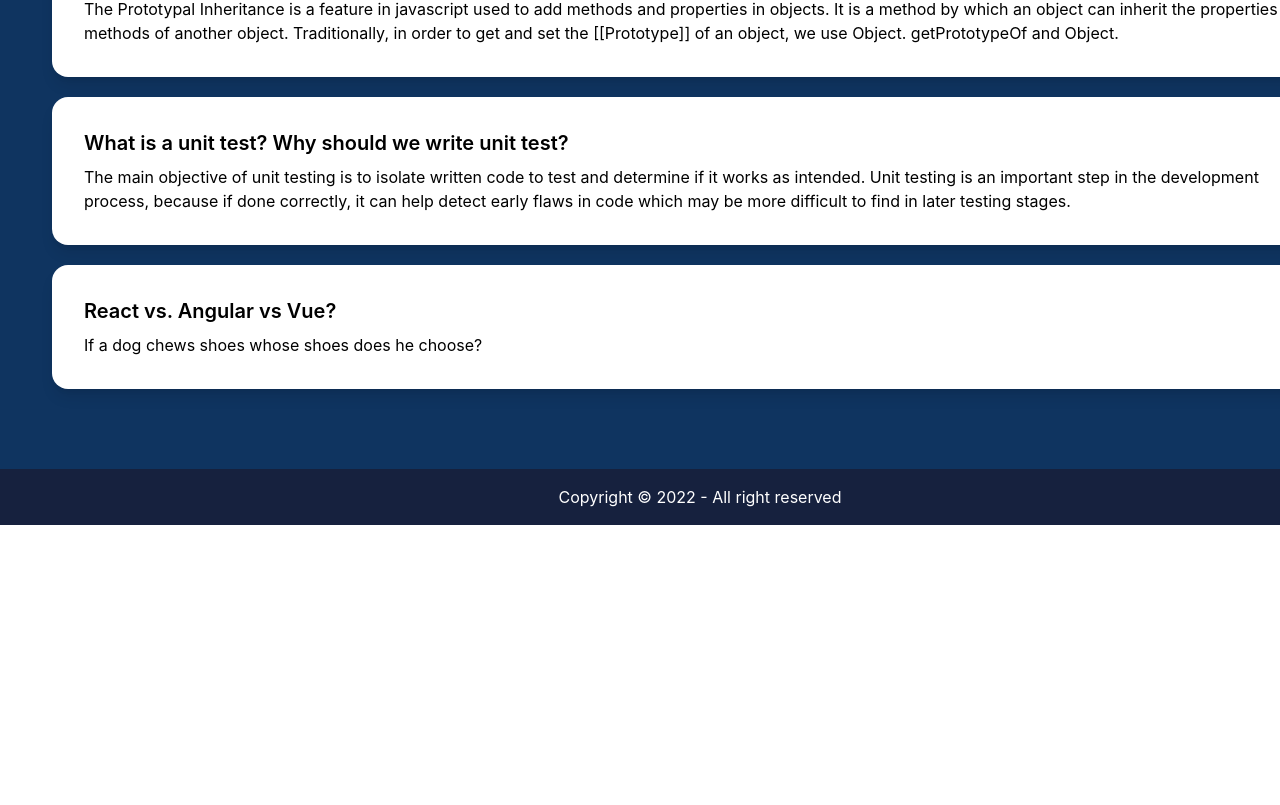
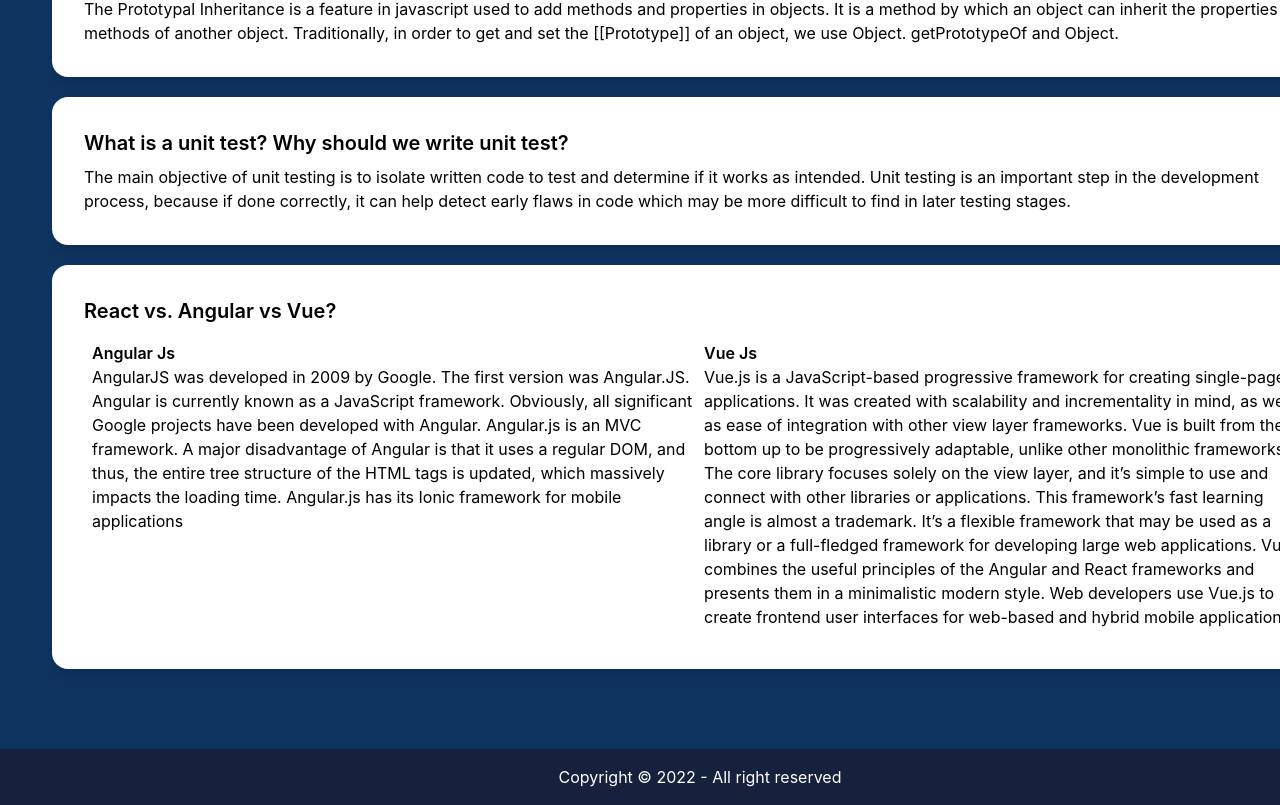
Before and after one commit to Taher027/resale-website-clint-side, a React (Create React App) app: page /blog in a window 1280 px wide. Shown: the part 1035-1840 px from the top of the page. Before the commit the page ends 1560 px from the top, so only its background shows below. Built offline with nearby package versions, Linux system fonts and the light colour scheme.

Commit message:
added blog

```diff
--- a/src/Pages/Blog/Blog.js
+++ b/src/Pages/Blog/Blog.js
@@ -56,9 +56,24 @@
                 </div>
             </div>
             <div className="card  bg-base-100 shadow-lg mb-5">
-                <div className="card-body">
+                <div className="card-body ">
                     <h2 className="card-title text-black">React vs. Angular vs Vue?</h2>
-                    <p className='text-black'>If a dog chews shoes whose shoes does he choose?</p>
+                    <div className='grid md:grid-cols-2 lg:grid-cols-2 gap-2 p-2'>
+                        <div>
+                            <p className='text-black font-semibold'>Angular Js</p>
+                            <p className='text-black'>AngularJS was developed in 2009 by Google. The first version was Angular.JS. Angular is currently known as a JavaScript framework. Obviously, all significant Google projects have been developed with Angular.
+
+                                Angular.js is an MVC framework. A major disadvantage of Angular is that it uses a regular DOM, and thus, the entire tree structure of the HTML tags is updated, which massively impacts the loading time. Angular.js has its Ionic framework for mobile applications</p>
+                        </div>
+                        <div>
+                            <p className='text-black font-semibold'>Vue Js</p>
+                            <p className='text-black'>Vue.js is a JavaScript-based progressive framework for creating single-page applications. It was created with scalability and incrementality in mind, as well as ease of integration with other view layer frameworks.
+
+                                Vue is built from the bottom up to be progressively adaptable, unlike other monolithic frameworks. The core library focuses solely on the view layer, and it’s simple to use and connect with other libraries or applications. This framework’s fast learning angle is almost a trademark. It’s a flexible framework that may be used as a library or a full-fledged framework for developing large web applications.
+
+                                Vue.js combines the useful principles of the Angular and React frameworks and presents them in a minimalistic modern style. Web developers use Vue.js to create frontend user interfaces for web-based and hybrid mobile applications.</p>
+                        </div>
+                    </div>
                 </div>
             </div>
         </div>
```
